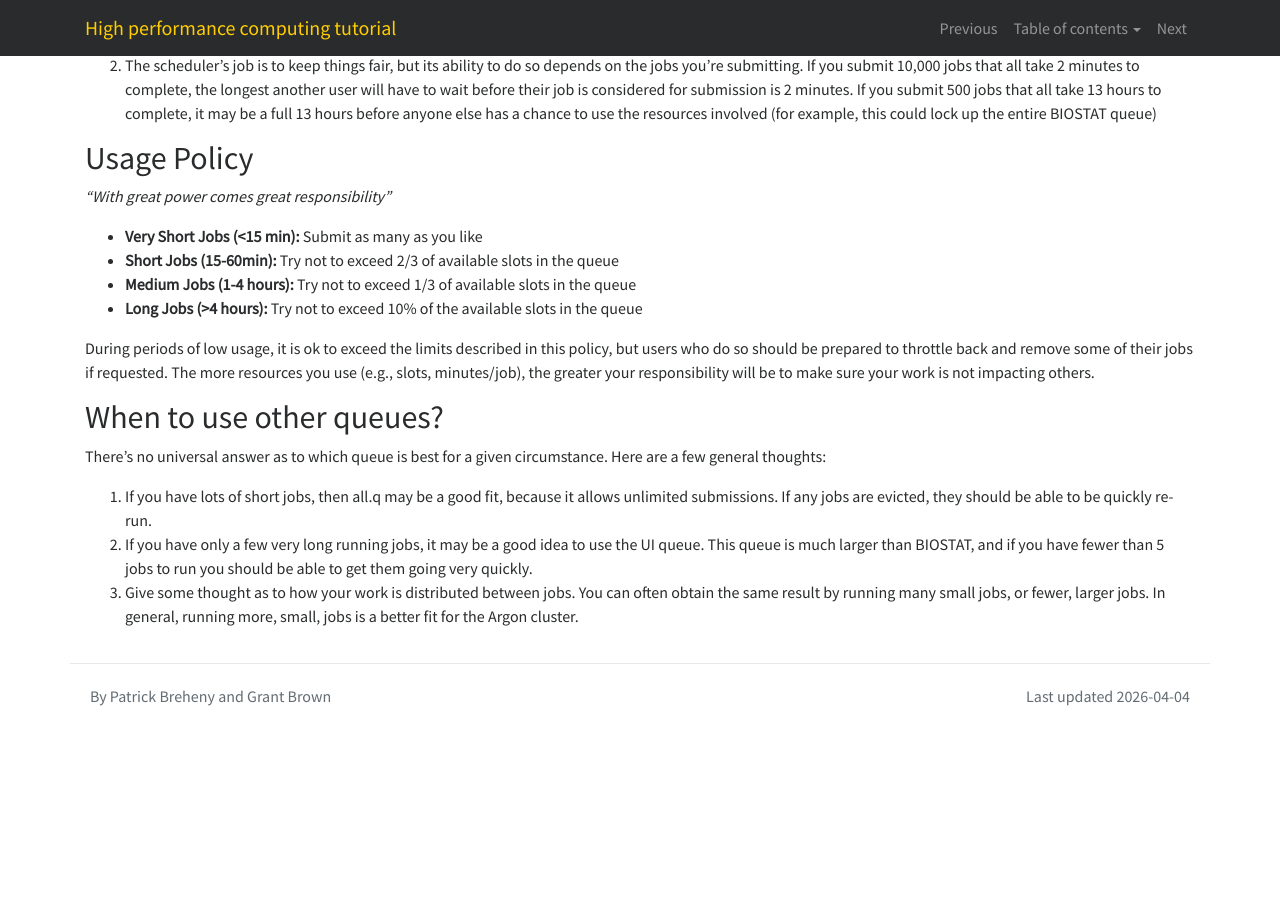
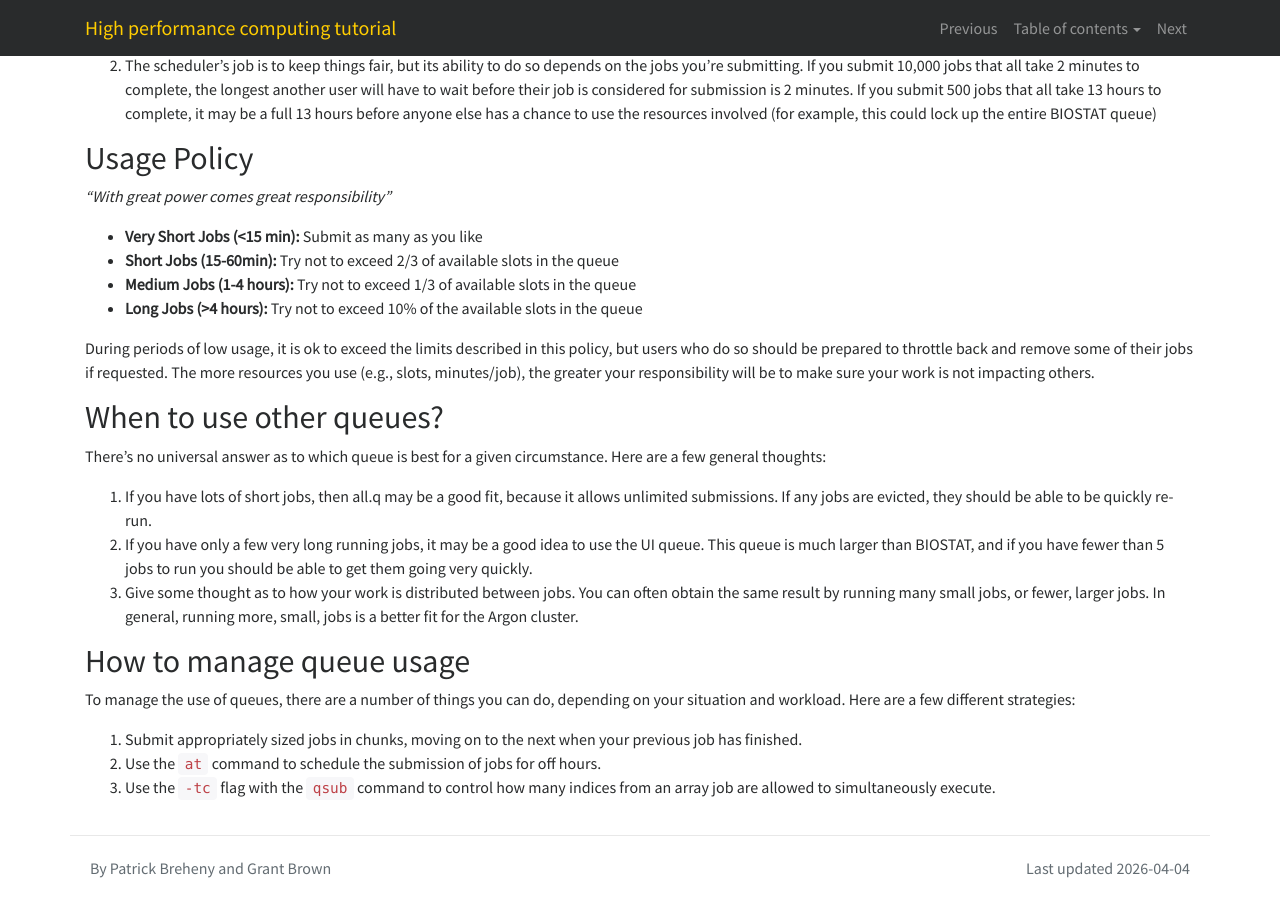
Before and after one commit to IowaBiostat/hpc, a Jekyll site: the page built from 5.md, in a window 1280 px wide and 900 px high, scrolled down 1035 px. Built offline with Jekyll 4.4.1, drawn with Linux system fonts in a browser that asks for light colours; nearby versions of some CDN libraries; our own code applies the rules of GitHub Pages for plain Markdown files; before the commit the page ends 1763 px from its top, so only the background shows below that.

Commit message:
Update 5.md

```diff
--- a/5.md
+++ b/5.md
@@ -56,3 +56,11 @@ There's no universal answer as to which queue is best for a given circumstance.
 1. If you have lots of short jobs, then all.q may be a good fit, because it allows unlimited submissions. If any jobs are evicted, they should be able to be quickly re-run.
 2. If you have only a few very long running jobs, it may be a good idea to use the UI queue. This queue is much larger than BIOSTAT, and if you have fewer than 5 jobs to run you should be able to get them going very quickly.
 3. Give some thought as to how your work is distributed between jobs. You can often obtain the same result by running many small jobs, or fewer, larger jobs. In general, running more, small, jobs is a better fit for the Argon cluster.
+
+## How to manage queue usage
+
+To manage the use of queues, there are a number of things you can do, depending on your situation and workload. Here are a few different strategies:
+
+1. Submit appropriately sized jobs in chunks, moving on to the next when your previous job has finished.
+2. Use the `at` command to schedule the submission of jobs for off hours.
+3. Use the `-tc` flag with the `qsub` command to control how many indices from an array job are allowed to simultaneously execute.
```
